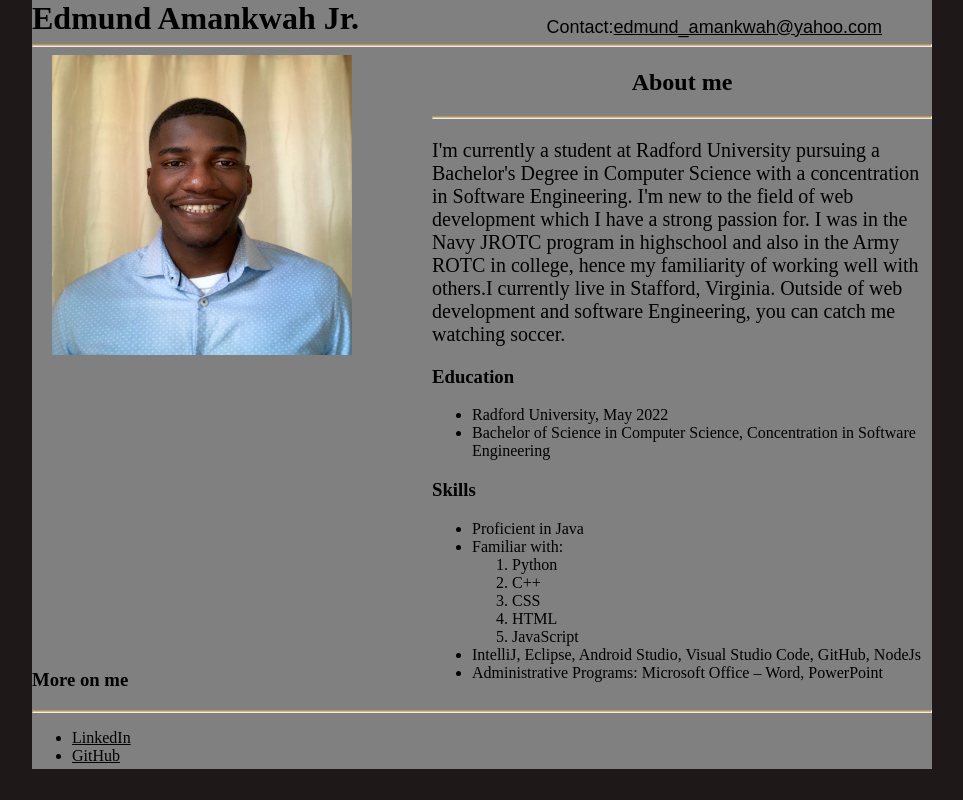
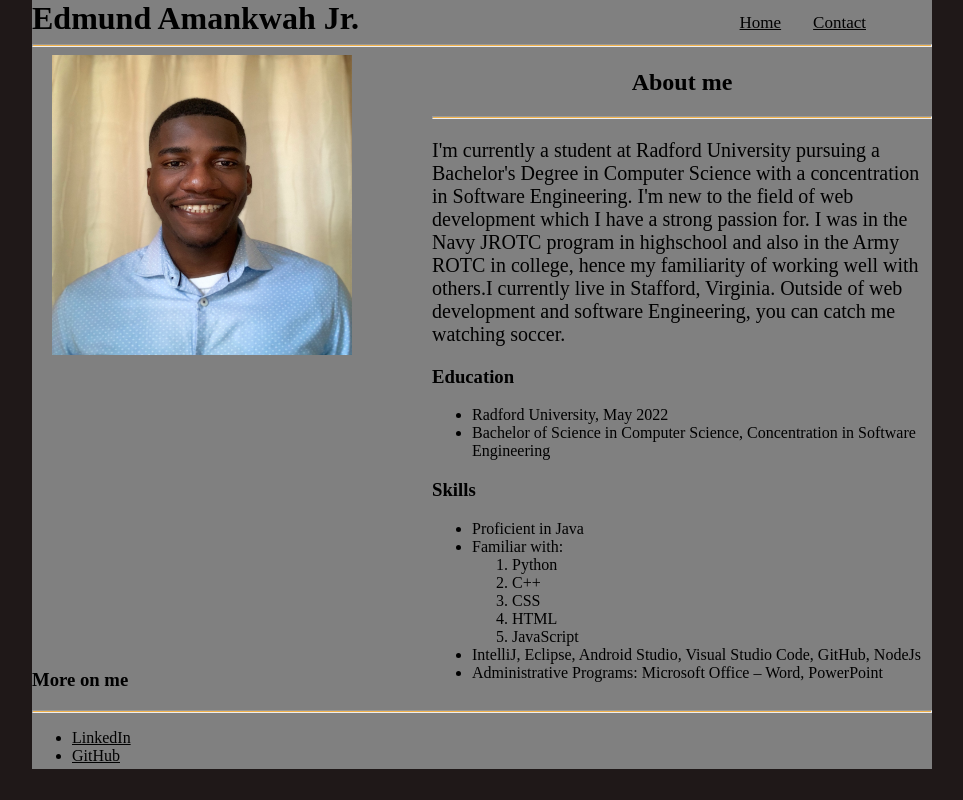
Before and after one commit to eamankwah24/Portfolio, a website: page index.html in a window 1280 px wide. Shown: the whole page, without its empty margins (176-1139 px from the left). Drawn offline with Linux system fonts and the light colour scheme.

Commit message:
adding a contact webpage

```diff
--- a/index.html
+++ b/index.html
@@ -12,8 +12,9 @@
         <!--Introduction-->
          <header>
              <h1>Edmund Amankwah Jr.</h1>
-            <nav>
-              <p>Contact:<a href="edmund_amankwah@yahoo.com">edmund_amankwah@yahoo.com</a></p>
+            <nav class="navigate">
+                <a href="index.html" class="active">Home</a>
+                <a href="contact.html">Contact</a>
             </nav>
         </header>
         <hr>
--- a/style.css
+++ b/style.css
@@ -17,10 +17,16 @@ header {
   margin-top: -5px;
   margin-bottom: -15px;
 }
-nav {
+.navigate {
   float: right;
   margin-top: -60px;
   margin-right: 50px;
+}
+.navigate a{
+  float: left;
+  display: block;
+  padding: 14px 16px;
+  font-size: 17px;
 }
 
 /**styling of container carrying the image**/
```
Also changed, not shown: contact.html (added, +33 -0 lines).
